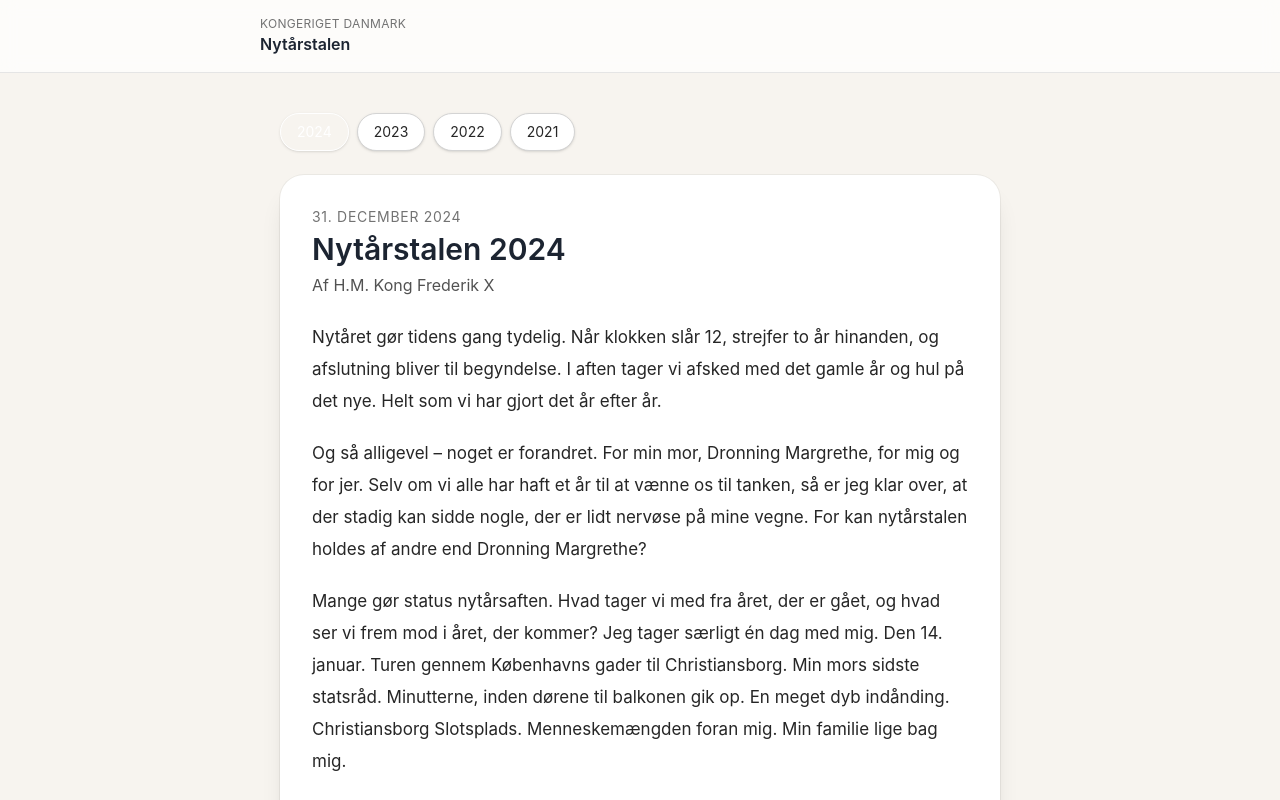
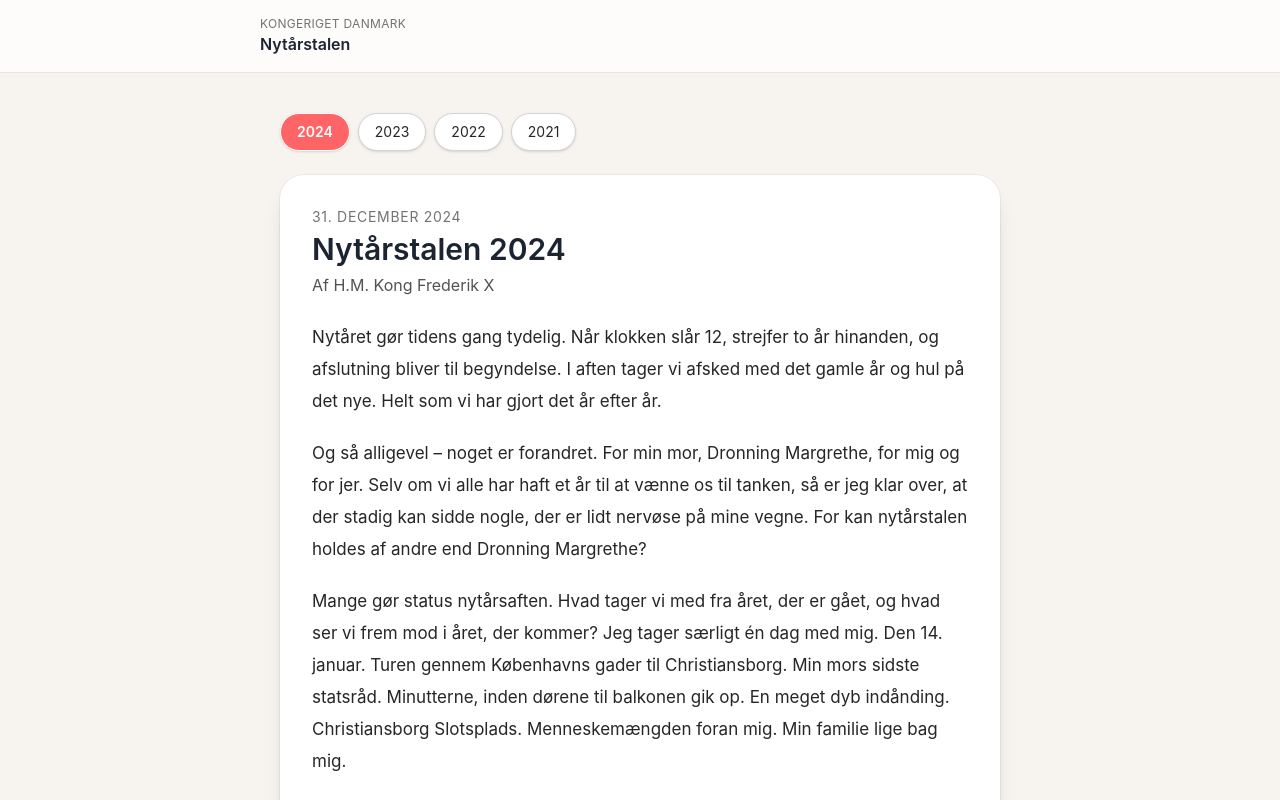
Before and after one commit to martin-juul/nytaarstale, a React (Vite) app: page / in a window 1280 px wide. Shown: the top 800 px of the page. Built offline with nearby package versions, Linux system fonts and the light colour scheme.

Commit message:
improve focused item

```diff
--- a/src/components/QuickYears.tsx
+++ b/src/components/QuickYears.tsx
@@ -11,10 +11,13 @@ export default function QuickYears({ years, selected, onSelect }: QuickYearsProp
         <button
           key={y}
           onClick={() => onSelect(y)}
-          className={`rounded-full px-4 py-2 text-sm border shadow-sm transition-colors cursor-pointer ${
+          aria-pressed={y === selected}
+          aria-label={`Vælg år ${y}${y === selected ? ' (aktivt)' : ''}`}
+          title={y === selected ? 'Aktivt år' : 'Vælg år'}
+          className={`rounded-full px-4 py-2 text-sm border shadow-sm transition-colors focus:outline-none cursor-pointer ${
             y === selected
-              ? 'bg-royal-primary text-white border-royal-primary'
-              : 'bg-white text-neutral-800 border-neutral-300 hover:bg-neutral-50'
+              ? 'bg-red-400 text-white border-royal-primary font-semibold shadow-md hover:bg-royal-primaryDark'
+              : 'bg-white text-neutral-800 border-neutral-300 hover:bg-neutral-50 focus-visible:ring-2 focus-visible:ring-royal-accent/40'
           }`}
         >
           {y}
```
